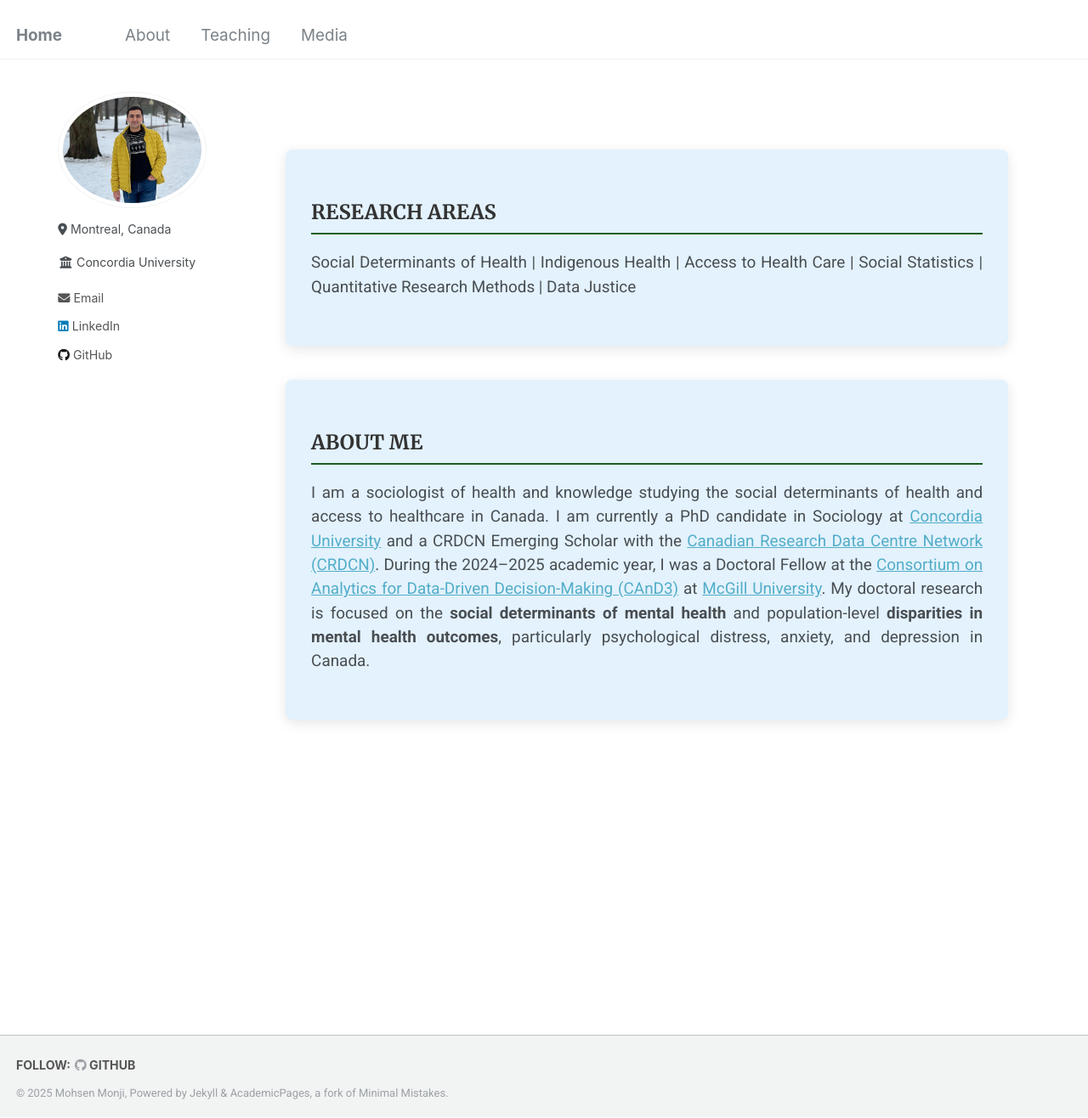
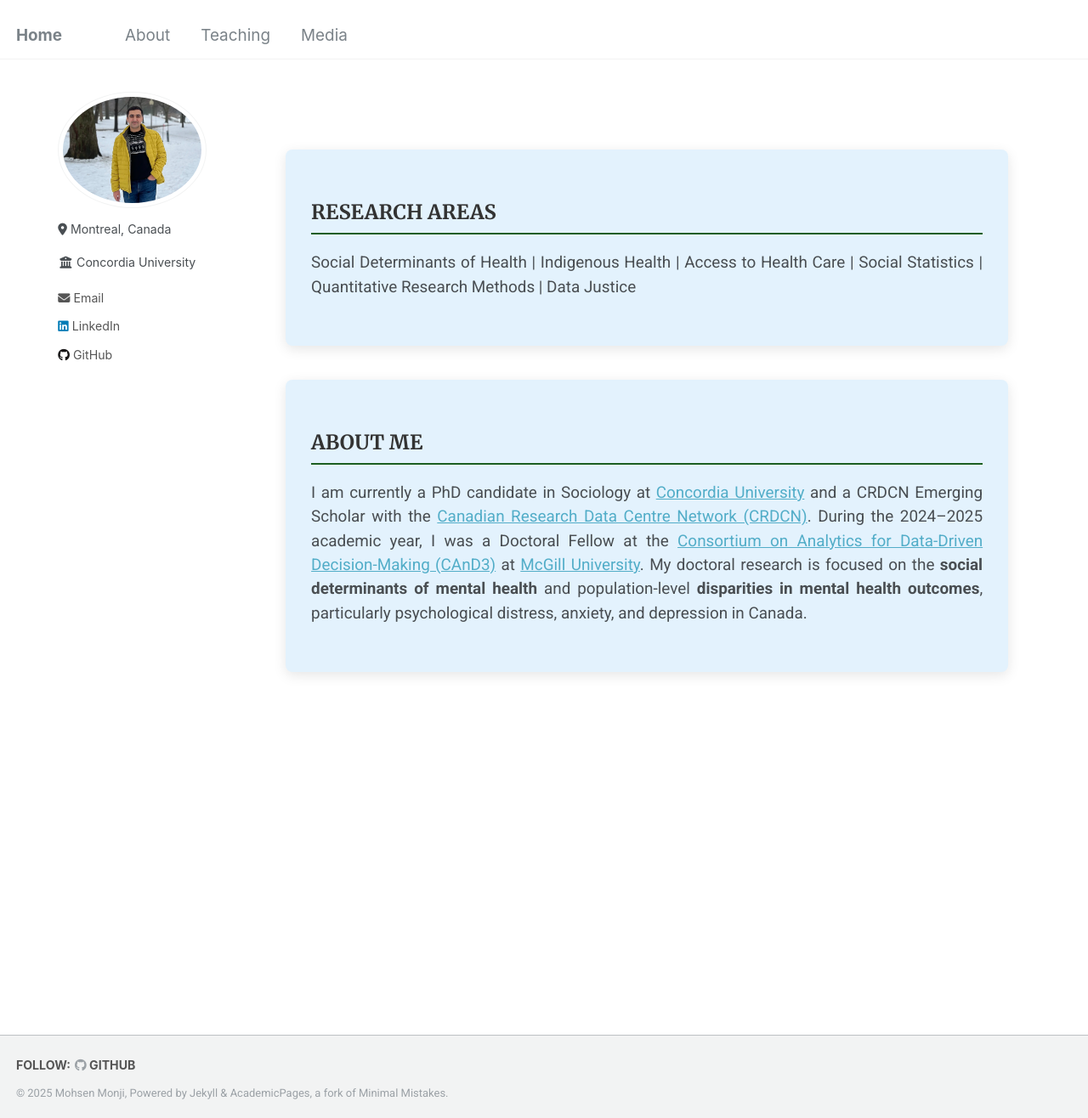
Before and after one commit to Mohsnmonji/mohsnmonji.github.io, a Jekyll site: the page built from about-me.md, in a window 1280 px wide and 1316 px high. Shown: the whole window at 85% size. Built offline with Jekyll 4.4.1, drawn with Linux system fonts in a browser that asks for light colours.

Commit message:
Update about-me.md

```diff
--- a/about-me.md
+++ b/about-me.md
@@ -62,7 +62,6 @@ author_profile: true
 <div class="about-card">
   <h2>ABOUT ME</h2>
   <p>
-    I am a sociologist of health and knowledge studying the social determinants of health and access to healthcare in Canada.
     I am currently a PhD candidate in Sociology at
     <a href="https://www.concordia.ca/" target="_blank">Concordia University</a> and a CRDCN Emerging Scholar with the
     <a href="https://crdcn.ca" target="_blank">Canadian Research Data Centre Network (CRDCN)</a>.
```
